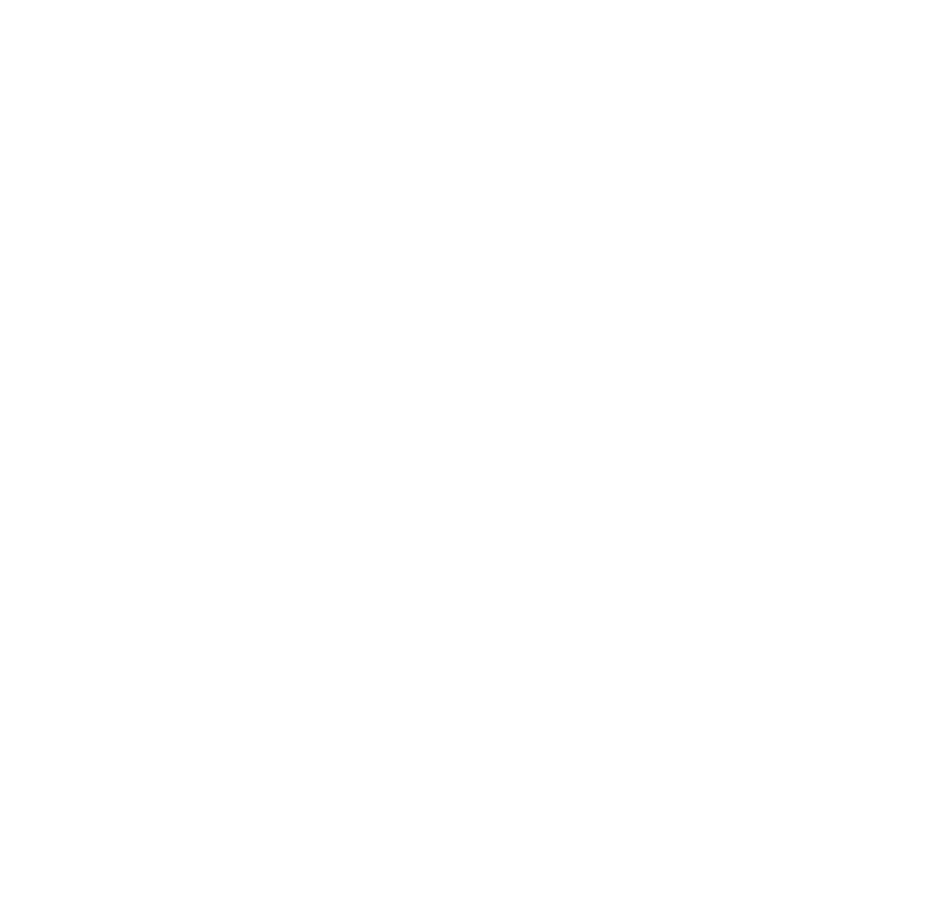
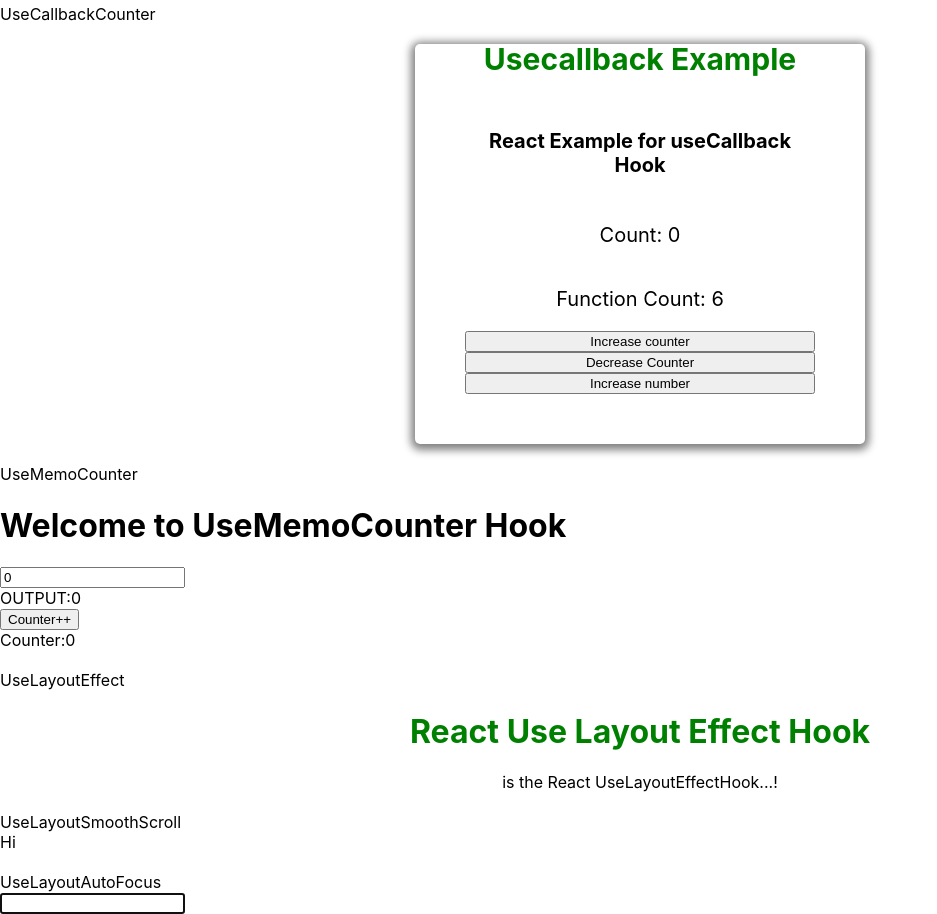
Before and after one commit to abhinav2697/reactjs-learning, a React (Create React App) app: page / in a window 1280 px wide. Shown: the part 2420-3334 px from the top of the page, without its empty margins (0-937 px from the left). Before the commit the page ends 2404 px from the top, so only its background shows below. Built offline with nearby package versions, Linux system fonts and the light colour scheme; no server answers.

Commit message:
Updated App.js

```diff
--- a/src/App.js
+++ b/src/App.js
@@ -12,6 +12,11 @@
 import UseReducerTodo from './components/UseReducerTodo';
 import UseCallback from './components/UseCallBack/UseCallback';
 import Usememo from './components/Usememo/Usememo';
+import UseCallbackCounter from './components/UseCallBack/UseCallbackCounter';
+import UseMemoCounter from './components/Usememo/UseMemoCounter';
+import UseLayoutEffectHook from './components/UseLayoutEffectHook';
+import UseLayoutSmoothScroll from "./components/UseLayoutSmoothscroll";
+import UseLayoutAutoFocus from "./components/UseLayoutAutoFocus";
 function App() {
   return (
     <>
@@ -45,8 +50,18 @@
       <UseReducerTodo /><br/>
       {"UseCallback"}<br />
       <UseCallback /><br/>
-      {"Usememo"}
-      <Usememo/>
+      {"Usememo"}<br/>
+      <Usememo /><br />
+      {"UseCallbackCounter"}<br />
+      <UseCallbackCounter /><br />
+      {"UseMemoCounter"}<br />
+      <UseMemoCounter /><br />
+      {"UseLayoutEffect"}<br />
+      <UseLayoutEffectHook /><br />
+      {"UseLayoutSmoothScroll"}<br />
+      <UseLayoutSmoothScroll /><br />
+      {"UseLayoutAutoFocus"}<br />
+      <UseLayoutAutoFocus/>
 
 
     </>
```
